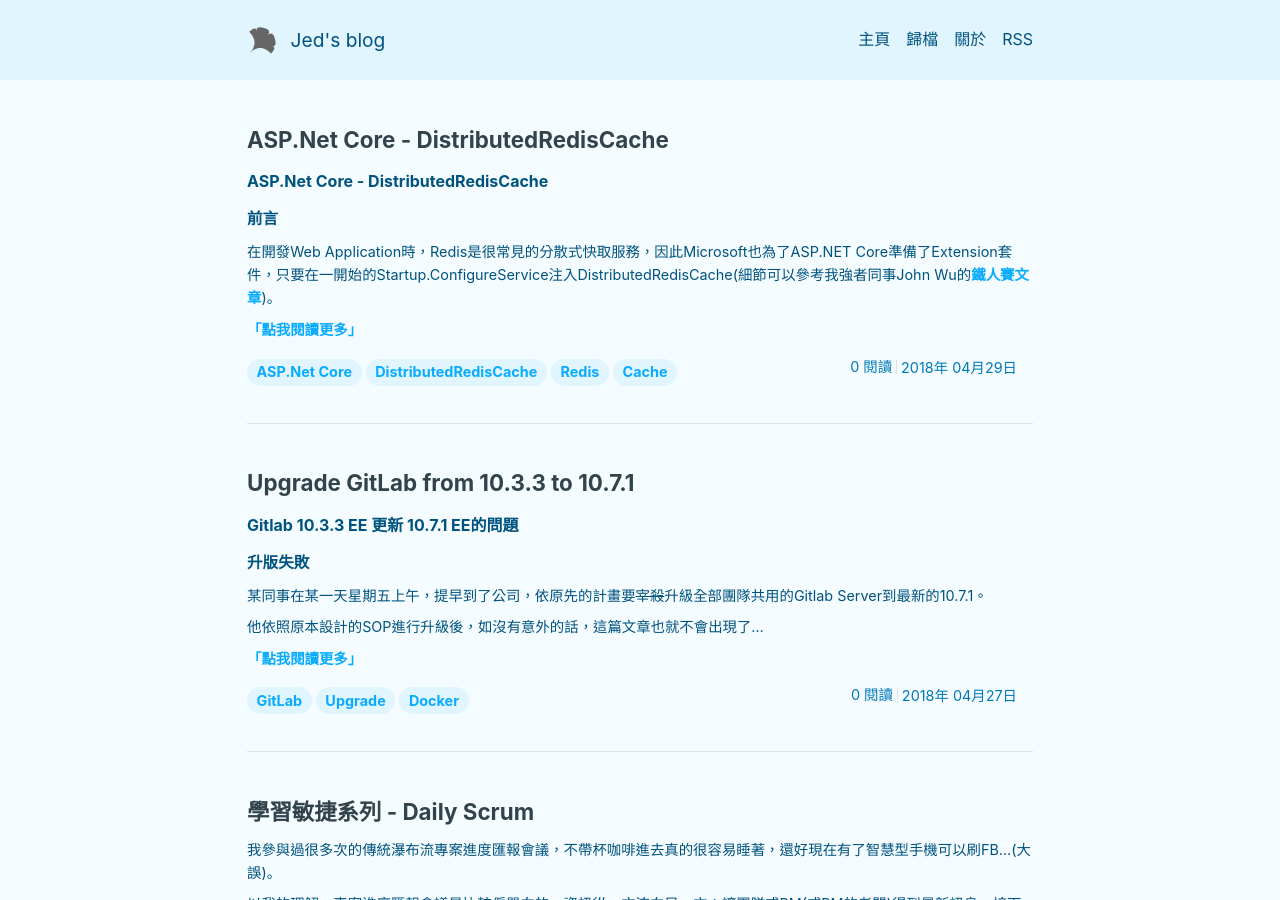
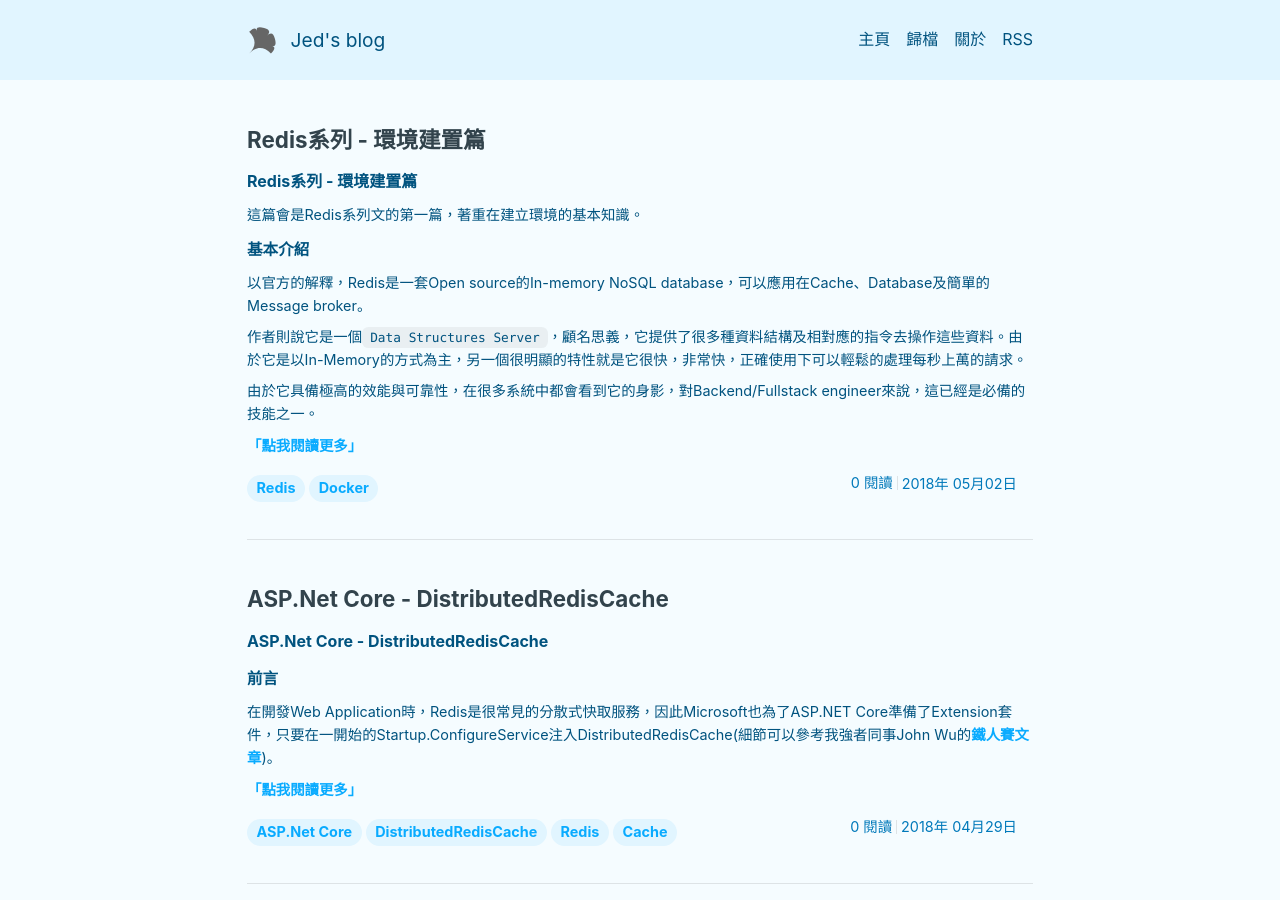
Before and after one commit to jed1978/jed1978.github.io, a Jekyll site: the page built from index.html, in a window 1280 px wide and 900 px high. Built offline with Jekyll 4.4.1, drawn with Linux system fonts in a browser that asks for light colours; nearby versions of some CDN libraries; the list of posts is cut into pages by our own code; comment, search, counter and statistics services are not loaded.

Commit message:
Add new post Redis 環境建置篇

```diff
--- a/_posts/2018-04-29-ASP-Net-Core-Redis-Cache.md
+++ b/_posts/2018-04-29-ASP-Net-Core-Redis-Cache.md
@@ -48,8 +48,6 @@ sequenceDiagram
 
 - 開發環境已安裝好Docker及.Net Core 2.0
 - 具備Docker的基礎知識及基本操作能力
-
-
 
 ### 建立Redis
 
--- /dev/null
+++ b/_posts/2018-05-02-Redis-Environment-Installation-Configuration.md
@@ -0,0 +1,136 @@
+---
+layout: post
+title: Redis系列 - 環境建置篇
+key: Redis
+tags: [Redis, Docker]
+---
+# Redis系列 - 環境建置篇
+
+這篇會是Redis系列文的第一篇，著重在建立環境的基本知識。
+
+## 基本介紹
+
+以官方的解釋，Redis是一套Open source的In-memory NoSQL database，可以應用在Cache、Database及簡單的Message broker。
+
+作者則說它是一個`Data Structures Server`，顧名思義，它提供了很多種資料結構及相對應的指令去操作這些資料。由於它是以In-Memory的方式為主，另一個很明顯的特性就是它很快，非常快，正確使用下可以輕鬆的處理每秒上萬的請求。
+
+由於它具備極高的效能與可靠性，在很多系統中都會看到它的身影，對Backend/Fullstack engineer來說，這已經是必備的技能之一。
+<!--more-->
+
+## 安裝與設定
+
+安裝Redis有幾種方式，一種是採原生安裝在乾淨的OS上，另一種是使用Docker。本文二種方式都會討論到。
+
+### 原生安裝
+
+測試環境: CentOS 7
+
+CentOS預設有些東西沒有安裝，所以我先安裝一些必要的套件
+
+{% highlight shell %}
+yum -y install wget gcc make
+{% endhighlight %}
+
+然後用`wget`從Redis官網下載最新的Redis安裝包，這篇文章撰寫時，最新的版本是`4.0.9`
+
+下載完成後解壓縮到你想要放的位置，然後執行make進行編譯
+
+{% highlight shell %}
+wget http://download.redis.io/releases/redis-4.0.9.tar.gz
+tar xzf redis-4.0.9.tar.gz
+cd redis-4.0.9
+make
+{% endhighlight %}
+
+編譯完成後執行`utils/install_server.sh`，這個腳本會幫你把redis安裝成背景服務
+
+前面幾個選項我都是用`default`，但最後的`redis executable path[]`，請輸入完整的路徑，以我的環境是`/root/redis-4.0.9/src/redis-server`
+
+安裝完成後應該會看到這個訊息
+
+{% highlight shell %}
+Selected config:
+Port           : 6379
+Config file    : /etc/redis/6379.conf
+Log file       : /var/log/redis_6379.log
+Data dir       : /var/lib/redis/6379
+Executable     : /root/redis-4.0.9/src/redis-server
+Cli Executable : /root/redis-4.0.9/src/redis-cli
+Is this ok? Then press ENTER to go on or Ctrl-C to abort.
+{% endhighlight %}
+
+按下ENTER鍵後，就會把redis安裝並執行在背景，接下來我們用redis-cli測試一下
+
+{% highlight shell %}
+src/redis-cli -h localhost -p 6379
+{% endhighlight %}
+
+如果安裝成功的話，就會連到Redis了，但如果要實際應用到production，請不要學我用root的權限啊…
+
+### Redis的基本設定
+
+Redis安裝完成後，會有預設的設定檔讓它可以正常的執行，但實際應用上，有些設定值還是要調整一下
+
+如果你按照前一個步驟安裝完成，那麼設定檔預設會是在`/etc/redis/6379.conf`
+
+接下來列出的幾個設定值是需要調整的
+
+`bind 127.0.0.1` - 這個要改成這部機器的實際IP，不然其他機器是連不進來的
+
+`port 6379` - 如果你會在同一台主機上跑多個instance，那麼port就一定要分別設定不一樣的
+
+`memory <bytes>` - 設定可用的RAM上限，比如主機有16G，你希望Redis使用8G，剩餘的保留給OS及其他服務，那就設定為`memory 8g`
+
+`maxmemory-policy noeviction` - 配合memory的設定，要設定RAM不足時的回收機制，建議用 `maxmemory-policy volatile-lru`
+
+改完設定存檔後要重新Redis，新設定才會生效
+
+### 使用Docker
+
+雖然Redis的安裝並不困難，但直接使用Docker無疑是更簡單的方式
+
+先假設你已經安裝好Docker的環境，接下來只要輸入下列指令就能快速的跑起來一個Redis instance
+
+{% highlight shell %}
+docker run --name MyRedisCache -d -p 6379:6369 redis
+{% endhighlight %}
+
+要執行Docker Container內的`Redis-cli`的話就輸入這個指令
+
+{% highlight shell %}
+docker run -it --link MyRedisCache:redis --rm redis redis-cli -h redis -p 6379
+{% endhighlight %}
+
+### Redis在Docker的基本設定
+
+Redis docker image並沒有自帶redis的config，所有設定值都是用預設的，而且由於docker的一些特性，並不需要特別去設定要bind到哪個實體IP
+
+可是在實際使用時，還是會需要自定義一些設定值，比如`Memory policy`，接下來就一起來看如何建立Redis的設定檔
+
+先連到Redis官網取得對應版本的redis.conf
+
+<a href="https://redis.io/topics/config" target="_blank">Redis configuration</a>
+
+因為拉下來的docker image是4.0.9，所以我是使用對應4.0版的redis.conf
+
+下載回來後找個適合的地方放，因為寫這篇文章時是用Mac，我是放在`/User/jed/Workspace/docker_volume/redis/redis.conf`
+
+然後請先停下正在運行的Redis container，再把`redis.conf`以volume的方式掛載到docker上
+
+{% highlight shell %}
+docker stop 6c5b // 6c5b請替換成你運行中的redis container id
+docker run -d -p 6379:6379 -v /Users/jed/Workspace/docker_volume/redis/redis.conf:/usr/local/etc/redis/redis.conf redis
+{% endhighlight %}
+
+以這個方式掛載上來的redis.conf就可以在host進行修改，修改完再啟用一個新的container就好
+
+附帶一提，官方的docker image沒有自帶vim，如果你想在container編輯的話，請另外以apt-get安裝vim
+
+{% highlight shell %}
+apt-get update
+apt-get install vim
+{% endhighlight %}
+
+## 結語
+
+這篇是學習Redis之前需要知道的基本環境建置，應該算是蠻簡單的。
```
Also changed, not shown: other parts of _posts/2018-04-29-ASP-Net-Core-Redis-Cache.md (+1 -1 lines).
